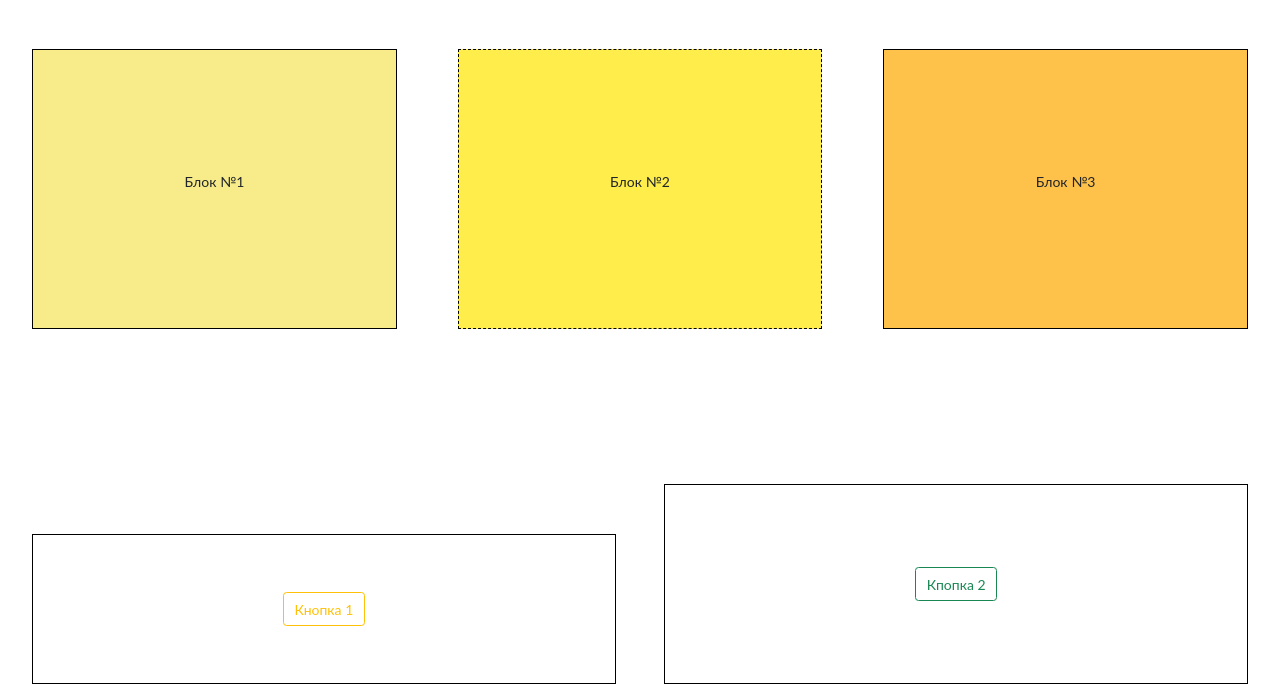
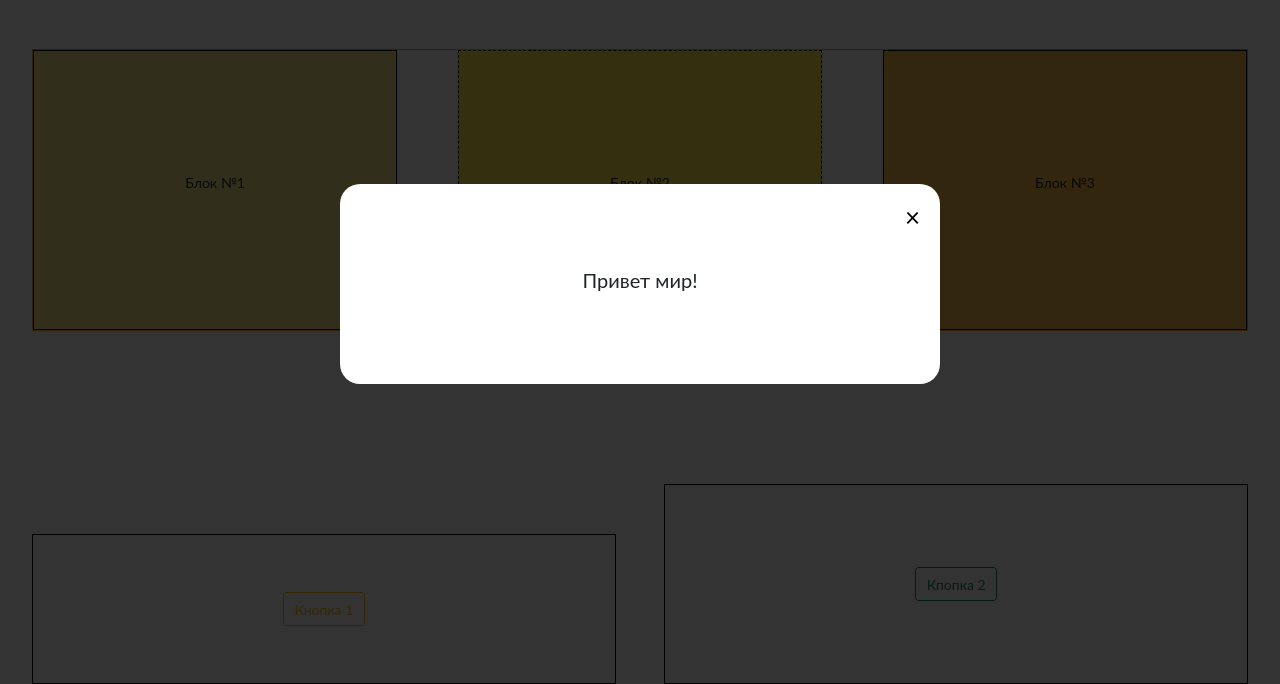
Before and after one commit to Paninnet/Terem, a plain HTML site: page index.html in a window 1280 px wide. Shown: the part 116-800 px from the top of the page. Drawn offline with nearby package versions, Linux system fonts and the light colour scheme.

Commit message:
Модальное окно

```diff
--- a/css/style.css
+++ b/css/style.css
@@ -27,6 +27,7 @@ html, body {
   line-height: 1;
   font-size: 14px;
   size-adjust: 100%;
+
 }
 
 input, button, textarea {
@@ -63,13 +64,52 @@ img {
   font-style: normal;
   font-weight: normal;
 }
+body{
+  position:fixed;
+}
+body.activee{
+  position:relative;
+}
+.modalWind_overlay{
+  position: fixed;
+  top: 0;
+  left: 0;
+  right: 0;
+  bottom: 0;
+  background-color:rgb(0, 0, 0,0.8);
+  display: flex;
+  justify-content: center;
+  align-items: center;
+}
+.modalWind_overlay.close{
+  display: none;
+}
+.modalWind{
+  width: 600px;
+  height: 200px;
+  background-color: #fff;
+  border-radius: 20px;
+  padding: 20px;
+}
+.modal_close{
+  display: flex;
+  justify-content: flex-end;
+}
+.close_button{
+  background-color: #fff;
+  font-size: 26px;
+}
+.modal_hello{
+
+  text-align: center;
+  font-size: 20px;
+  margin-top: 40px;
+}
 
 .wrapper {
   display: flex;
   min-height: 100%;
   flex-direction: column;
-
-
 }
 
 .content {
@@ -97,6 +137,7 @@ header.move{
   animation-name: show_header;
   animation-duration: 1s;
   background-color: #cf8900;
+  margin-bottom: 0px;
 }
 @keyframes show_header {
   0%{
@@ -120,6 +161,8 @@ header.move{
   display: flex;
   flex-direction: row;
   justify-content: space-between;
+  border: 1px solid orange;
+
 }
 .section_item{
   width: 30%;
--- a/index.html
+++ b/index.html
@@ -11,6 +11,14 @@
   </head>
   <body>
     <div class="wrapper">
+      <div class="modalWind_overlay">
+        <div class="modalWind">
+          <div class="modal_close"> <button type="reset" class="close_button"  onclick="closeModal()" name="button"> &times</button> </div>
+          <p class="modal_hello">Привет мир!</p>
+
+        </div>
+
+      </div>
       <div class="content">
         <header>
           <h1 class="header_text">Хочу на стажировку</h1>
--- a/js/script.js
+++ b/js/script.js
@@ -9,10 +9,17 @@ function changeOrder() {
 }
 window.onscroll=function showHeader() {
   let a= document. querySelector('header')
-  if(window.pageYOffset > 100){
+  if(window.pageYOffset > 200){
     a.classList.add('move')
   }
   else {
     a.classList.remove('move')
   }
 }
+
+function closeModal() {
+  let a = document.querySelector('.modalWind_overlay')
+  let b =document.querySelector('body')
+  b.classList.toggle("activee")
+  a.classList.add('close')
+}
```
